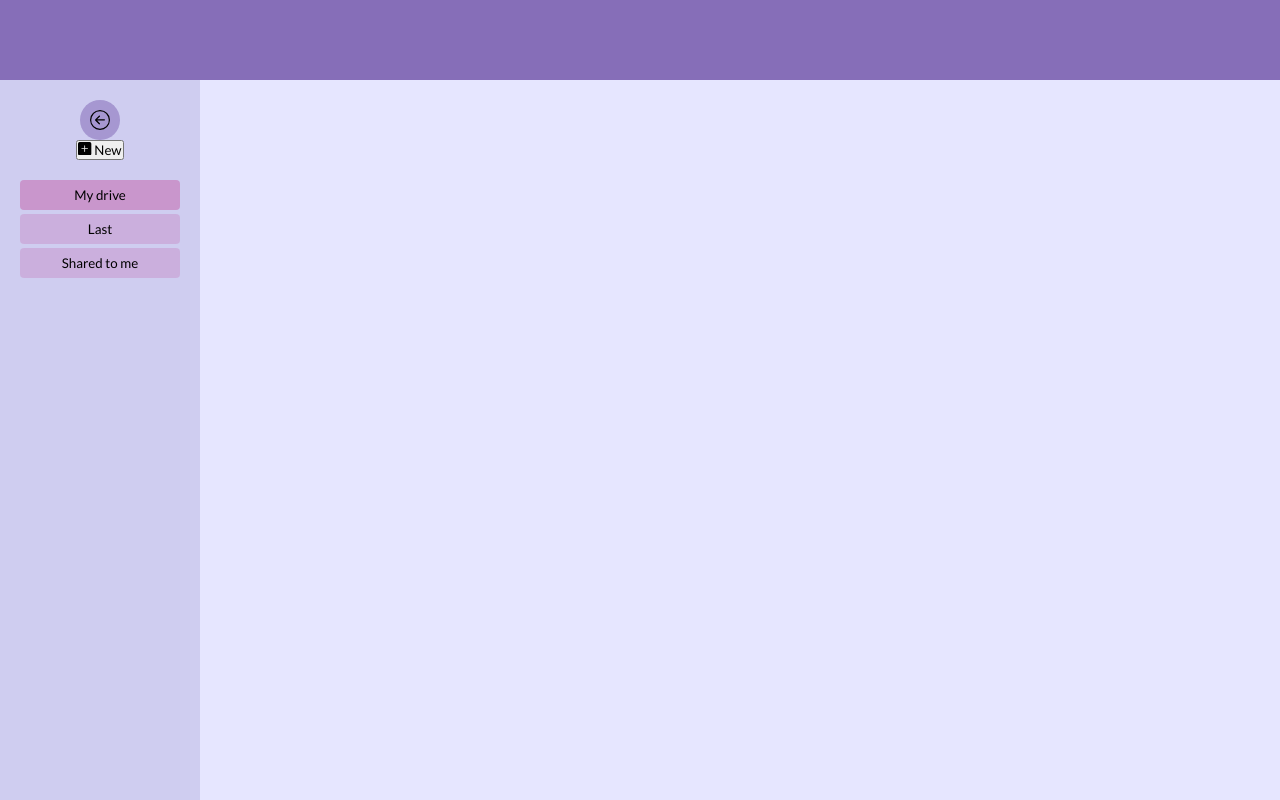
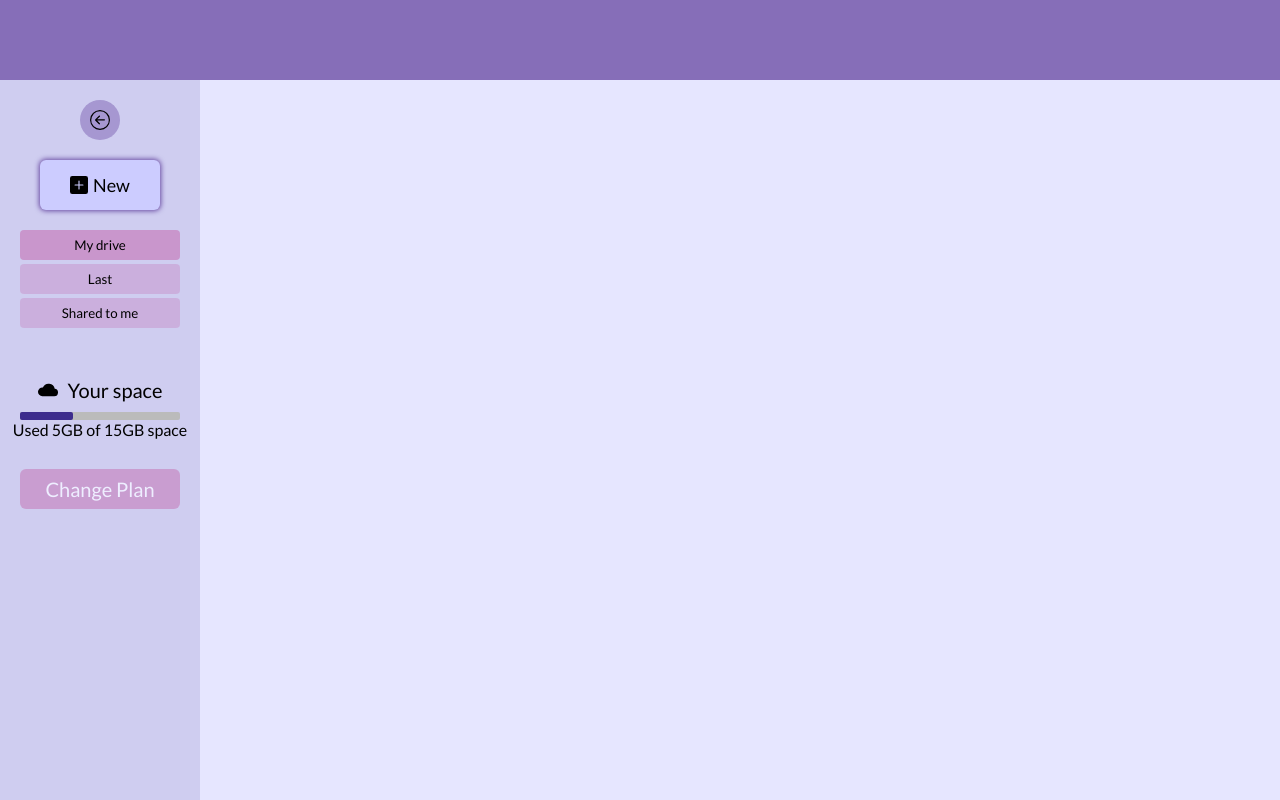
Before and after one commit to Remxin/DeDisk2, a Next.js app: page /drive in a window 1280 px wide. Both pictures are taken after a click on the button 40 px from the left and 120 px from the top of the page. Built offline with nearby package versions, Linux system fonts and the light colour scheme.

Commit message:
drive menu done

```diff
--- /dev/null
+++ b/helpers/data/size.ts
@@ -0,0 +1,13 @@
+const sizesTab = ["B", "KB", "MB", "GB", "TB"]
+
+export function getBytes(size: string) {
+    let [num, unit] = size.split("_")
+
+    //@ts-ignore
+    num = +num
+
+
+    let index = sizesTab.findIndex(i => i === unit)
+    //@ts-ignore
+    return num * 1024 ** index
+}
--- a/pages/drive/index.tsx
+++ b/pages/drive/index.tsx
@@ -8,6 +8,7 @@ import RightMenu from '@/src/components/drive/RightMenu/RightMenu'
 import styles from "@/styles/drive/Drive.module.css"
 
 const Path = () => {
+
     return (
         <>
             <Navbar />
--- /dev/null
+++ b/src/components/drive/FreeSpace/FreeSpace.module.css
@@ -0,0 +1,46 @@
+.space_container {
+    width: 100%;
+    padding-top: 50px;
+    margin-bottom: 30px;
+}
+
+.index_container {
+    width: 100%;
+    display: flex;
+    align-items: center;
+    justify-content: center;
+    flex-wrap: wrap;
+    gap: 10px;
+    font-size: 20px;
+}
+
+.text {
+    display: flex;
+    align-items: center;
+    justify-content: center;
+    width: 100%;
+}
+
+.text svg {
+    margin-right: 10px;
+}
+
+.all_space {
+    position: relative;
+    width: 80%;
+    height: 8px;
+    background-color: #bbb;
+    border-radius: 2px;
+}
+
+.used_space {
+    height: 100%;
+    width: 50px;
+    background-color: #3D2C8D;
+    border-radius: 2px;
+}
+
+.information {
+    width: 100%;
+    text-align: center;
+}
--- /dev/null
+++ b/src/components/drive/FreeSpace/FreeSpace.tsx
@@ -0,0 +1,63 @@
+import React, { MutableRefObject, useRef, useEffect } from 'react'
+
+// componenst
+import { BsFillCloudyFill } from "react-icons/bs"
+
+// styles
+import styles from "./FreeSpace.module.css"
+
+// animations
+import { motion, useAnimationControls } from 'framer-motion'
+
+// helpers
+import { getBytes } from '@/helpers/data/size'
+
+// types
+type ComponentProps = {
+    plan: string
+    usedSpace: string
+}
+
+// variants
+const containerVariants = {
+    initial: {
+        opacity: 0
+    },
+    animate: {
+        opacity: 1,
+        transition: {
+            delay: .3
+        }
+    }
+}
+
+const FreeSpace = ({ plan, usedSpace }: ComponentProps) => {
+    const usedSpaceControlls = useAnimationControls()
+    const allSpaceRef = useRef() as MutableRefObject<HTMLDivElement>
+
+    useEffect(() => {
+        if (!allSpaceRef.current) return
+        setTimeout(() => {
+            const percent = Math.round((getBytes(usedSpace) / getBytes(plan)) * 100) / 100
+            const usedSpaceWidth = Math.round(allSpaceRef.current.clientWidth * percent)
+
+            usedSpaceControlls.start({ width: usedSpaceWidth })
+        }, 300)
+
+
+    }, [allSpaceRef?.current, allSpaceRef?.current?.clientWidth])
+
+    return (
+        <motion.div className={styles.space_container} variants={containerVariants} initial="initial" animate="animate">
+            <div className={styles.index_container}>
+                <p className={styles.text}><BsFillCloudyFill /> Your space</p>
+                <div className={styles.all_space} ref={allSpaceRef}>
+                    <motion.div className={styles.used_space} animate={usedSpaceControlls} initial={{ width: 0 }}></motion.div>
+                </div>
+            </div>
+            <p className={styles.information}>Used {usedSpace.replace("_", "")} of {plan.replace("_", "")} space</p>
+        </motion.div>
+    )
+}
+
+export default FreeSpace
--- a/src/components/drive/RightMenu/RightMenu.module.css
+++ b/src/components/drive/RightMenu/RightMenu.module.css
@@ -4,7 +4,6 @@
     flex-direction: column;
     height: 100%;
     padding-top: 20px;
-    /* width: 80px; */
     background-color: #3D2C8D22;
 }
 
@@ -39,8 +38,30 @@
     height: 30px;
     border-radius: 4px;
     cursor: pointer;
+    transition: .3s all;
 }
 
 .options_container button:hover {
-    background-color: #aaa;
+    box-shadow: 0 0 5px 2px #34077b66;
 }
+
+.new_button {
+    display: flex;
+    align-items: center;
+    justify-content: center;
+    gap: 5px;
+    margin-top: 20px;
+    height: 50px;
+    width: 60%;
+    background-color: #ccf;
+    border: none;
+    border-radius: 6px;
+    font-size: 18px;
+    box-shadow: 0 0 5px 1px #34077baa;
+    cursor: pointer;
+    transition: .3s all;
+}
+
+.new_button:hover {
+    background-color: #eef;
+}
--- a/src/components/drive/RightMenu/RightMenu.tsx
+++ b/src/components/drive/RightMenu/RightMenu.tsx
@@ -2,6 +2,8 @@ import React, { useState, useContext } from 'react'
 
 // components
 import { BsArrowRightCircle, BsPlusSquareFill } from "react-icons/bs"
+import FreeSpace from '../FreeSpace/FreeSpace'
+import Button from '../../forms/Button/Button'
 
 // styles
 import styles from "./RightMenu.module.css"
@@ -57,6 +59,18 @@ const optionVariants = {
     }
 }
 
+const buttonVariants = {
+    initial: {
+        opacity: 0
+    },
+    animate: {
+        opacity: 1,
+        transition: {
+            delay: .5
+        }
+    }
+}
+
 const RightMenu = () => {
     const menuControlls = useAnimationControls()
     const arrowControlls = useAnimationControls()
@@ -83,13 +97,17 @@ const RightMenu = () => {
             </motion.button>
             {extended ? (
                 <>
-                    <motion.button variants={optionVariants} initial="initial" animate="animate">
+                    <motion.button variants={optionVariants} initial="initial" animate="animate" className={styles.new_button}>
                         <BsPlusSquareFill /> New
                     </motion.button>
                     <motion.div variants={optionsListVariants} initial="initial" animate="animate" className={styles.options_container}>
                         <motion.button style={{ backgroundColor: selected === "My drive" ? "#C996CC" : "#C996CC88" }} variants={optionVariants} onClick={() => setSelected("My drive")}>My drive</motion.button>
                         <motion.button style={{ backgroundColor: selected === "Last" ? "#C996CC" : "#C996CC88" }} variants={optionVariants} onClick={() => setSelected("Last")}>Last</motion.button>
                         <motion.button style={{ backgroundColor: selected === "Shared to me" ? "#C996CC" : "#C996CC88" }} variants={optionVariants} onClick={() => setSelected("Shared to me")}>Shared to me</motion.button>
+                    </motion.div>
+                    <FreeSpace plan="15_GB" usedSpace='5_GB' />
+                    <motion.div variants={buttonVariants} initial="initial" animate="animate">
+                        <Button text="Change Plan" onClick={() => console.log("change plan")} />
                     </motion.div>
                 </>
             )
```
Also changed, not shown: 1 other file (tests, documents, lock files or other folders).
